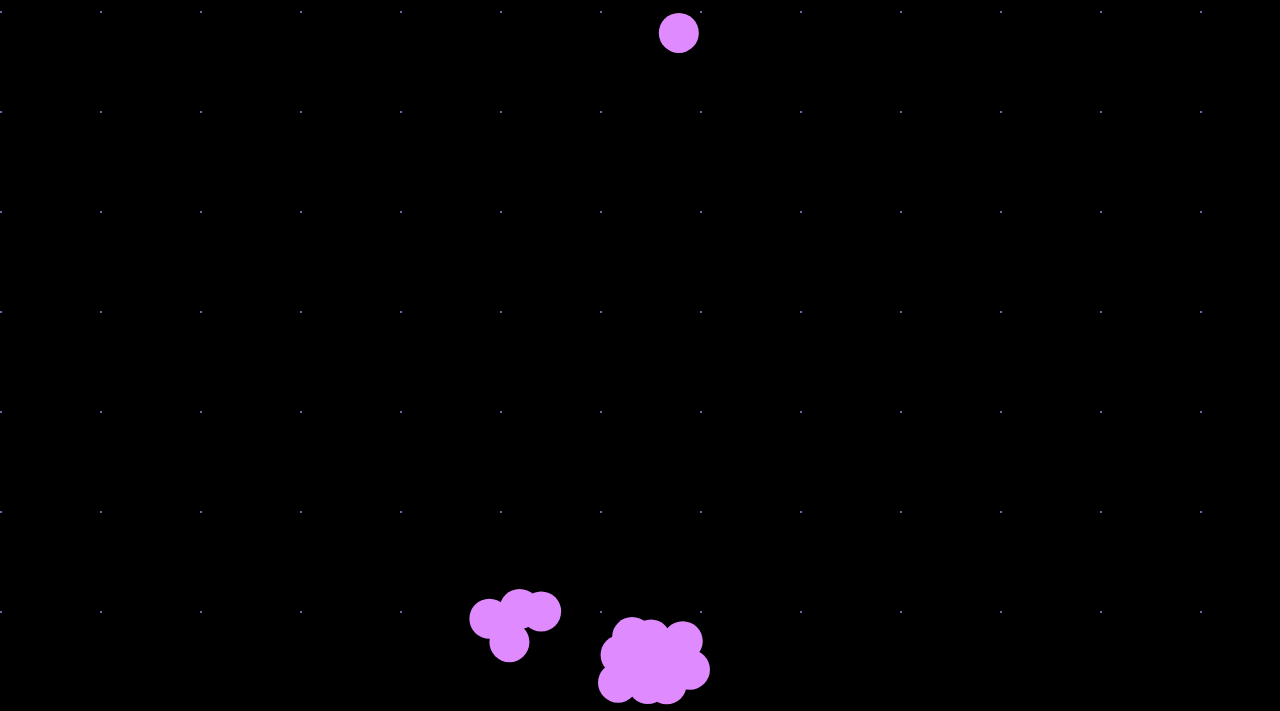
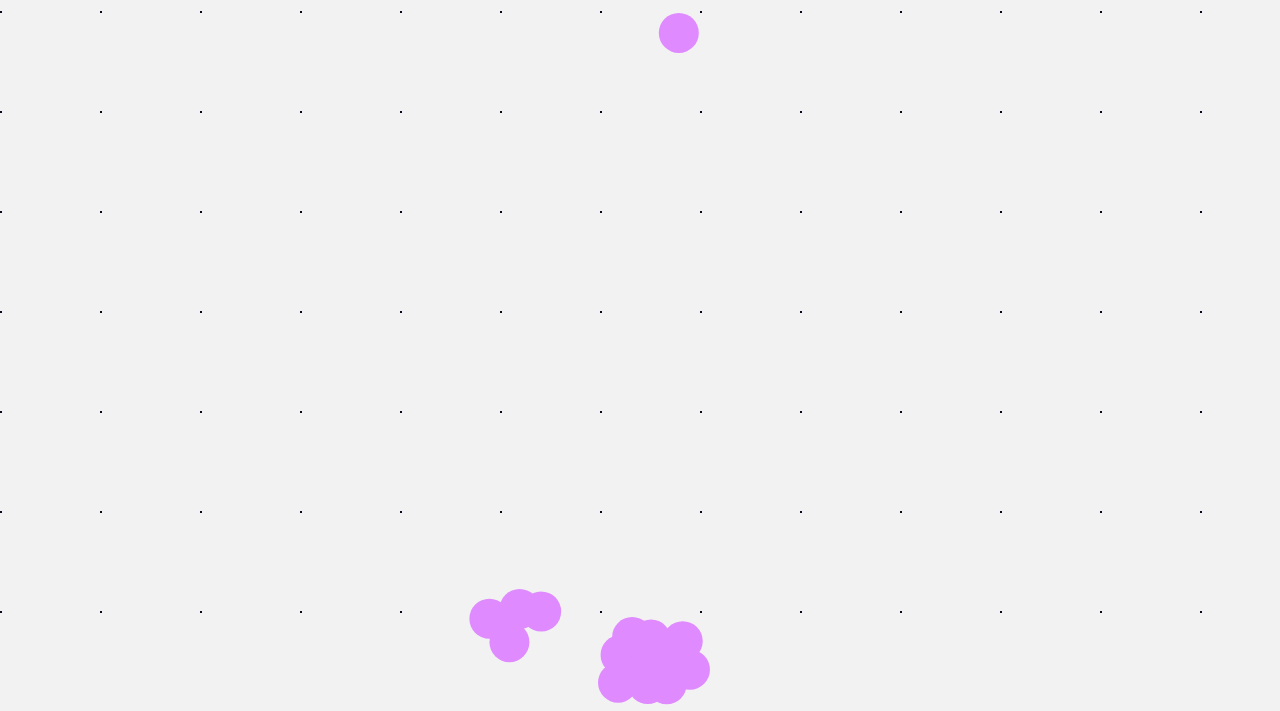
Before and after one commit to ingobeans/ingoboids, a plain HTML site: page index.html in a window 1280 px wide. Shown: the part 89-800 px from the top of the page. Drawn offline with Linux system fonts and the light colour scheme; a web font is replaced by a local one.

Commit message:
added light and dark mode that adjust to system theme

```diff
--- a/script.js
+++ b/script.js
@@ -3,6 +3,53 @@ let gridPixelSize = 2;
 let backgroundColor = style.getPropertyValue("--background-color");
 let gridColor = style.getPropertyValue("--grid-color");
 let boidColor = style.getPropertyValue("--boid-color");
+
+const themes = {
+  light: {
+    "--background-color": " #f2f2f2",
+    "--boid-color": " #e08aff",
+    "--grid-color": " #0d091c",
+    "--text-color": " #000",
+  },
+  dark: {
+    "--background-color": "#000000",
+    "--boid-color": "#e08aff",
+    "--grid-color": "#7264a4",
+    "--text-color": "#ffffff",
+  },
+};
+
+function switchTheme(themeName) {
+  const theme = themes[themeName];
+  if (!theme) {
+    console.log("no such theme as ", themeName);
+    return;
+  }
+  for (const variable in theme) {
+    if (theme.hasOwnProperty(variable)) {
+      document.documentElement.style.setProperty(variable, theme[variable]);
+    }
+  }
+}
+
+function updateThemeToSystem() {
+  if (
+    window.matchMedia &&
+    window.matchMedia("(prefers-color-scheme: dark)").matches
+  ) {
+    switchTheme("dark");
+  } else {
+    switchTheme("light");
+  }
+}
+
+window
+  .matchMedia("(prefers-color-scheme: dark)")
+  .addEventListener("change", (event) => {
+    updateThemeToSystem();
+  });
+
+updateThemeToSystem();
 
 function update() {
   backgroundColor = style.getPropertyValue("--background-color");
--- a/style.css
+++ b/style.css
@@ -4,10 +4,6 @@ body {
     padding: 0;
     width: 100vw;
     height: 100vh;
-    --background-color: #000000;
-    --boid-color: #e08aff;
-    --grid-color: #7264a4;
-    --text-color: #ffffff;
     color: var(--text-color);
     font-family: "Sometype Mono", monospace;
     font-optical-sizing: auto;
```
